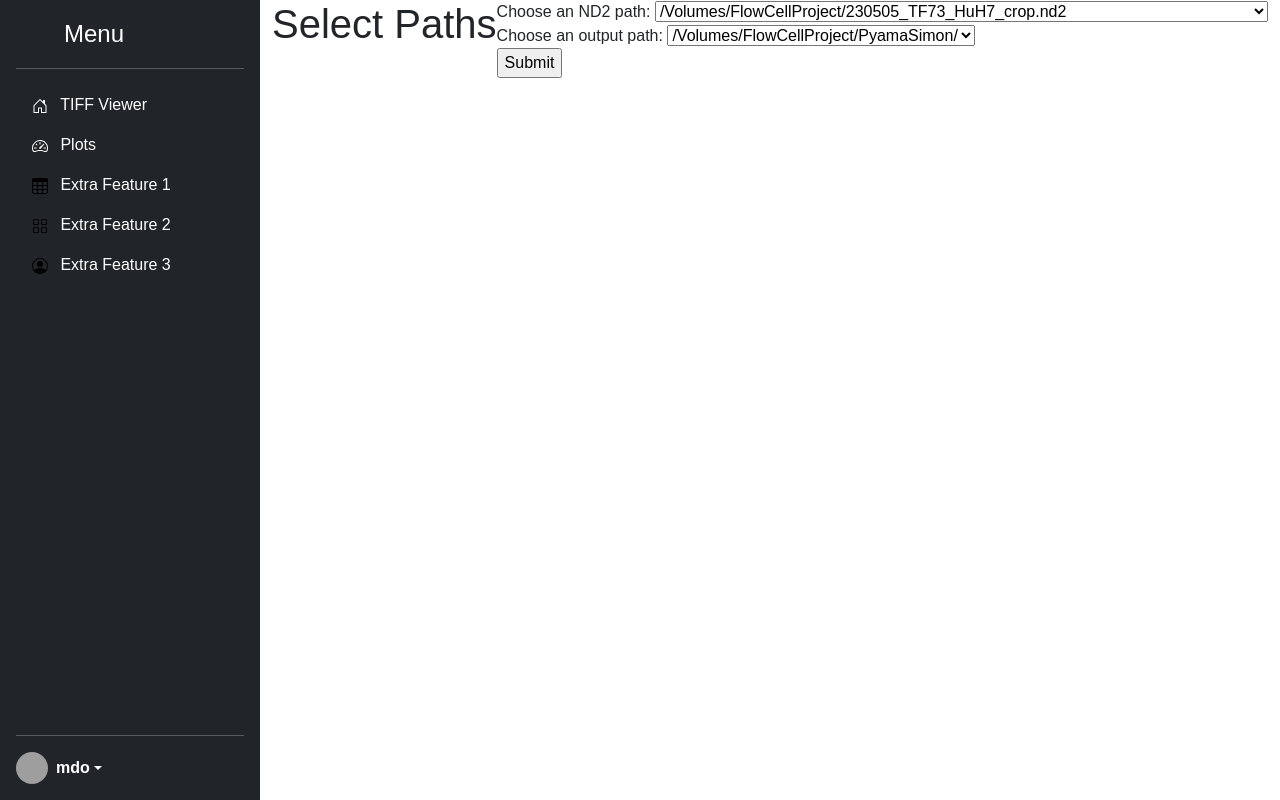
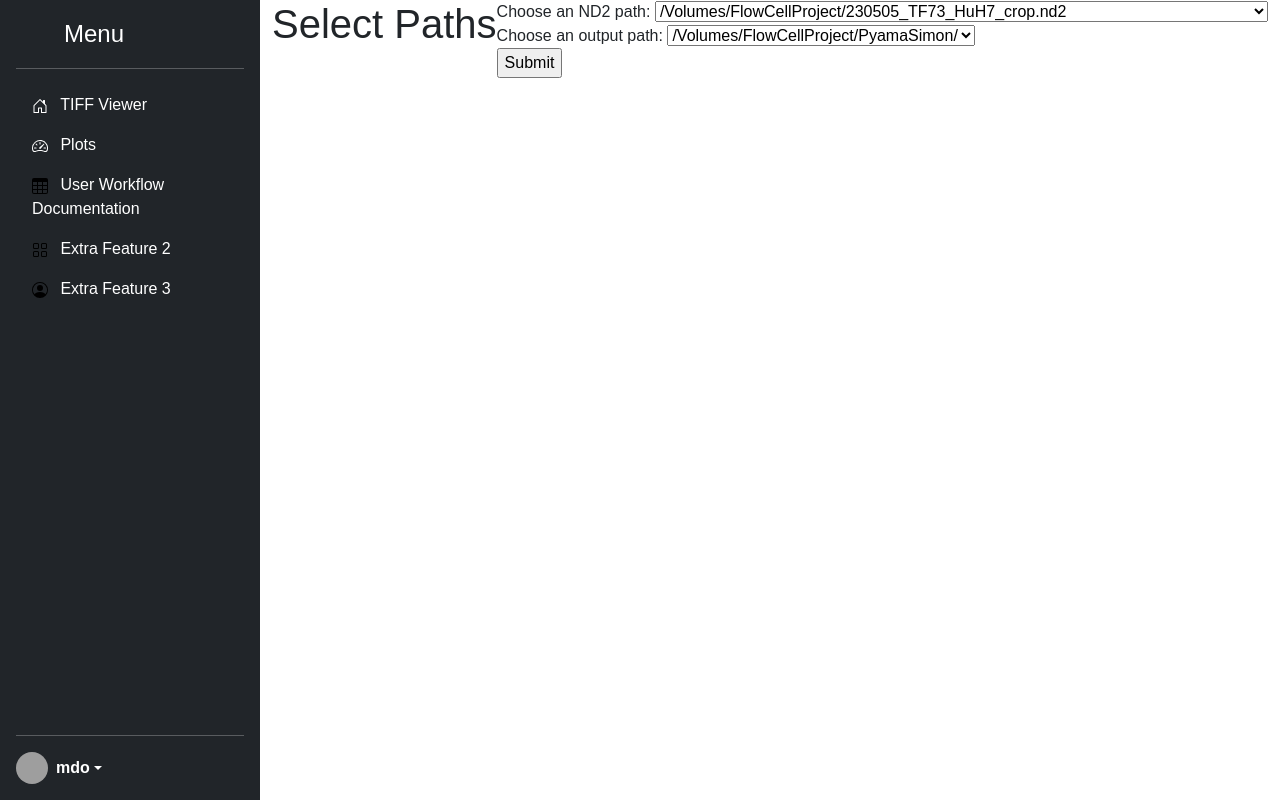
Before and after one commit to keejkrej/liscator, a Flask app: page / in a window 1280 px wide. Run offline with Flask 3, Linux system fonts and the light colour scheme; parts of the project's set-up code (start-up, migrations or seed data) failed here and were passed over; some libraries are stand-ins or nearby versions; grey boxes are pictures that could not be loaded.

Commit message:
Implemented Documentation Tab

```diff
--- a/app.py
+++ b/app.py
@@ -45,6 +45,23 @@ class App:
         def processing():
             return render_template('preprocess.html')
 
+        # Route for documentation
+        #
+        @self.app.route('/documentation', methods=['GET', 'POST'])
+        def documentation():
+            # Render documentation.html and parse the svg file
+
+            svg = "static/images/UserTutorial.svg"
+
+            # The body code in the HTML should look like this:
+                # <object type="image/svg+xml" data="{{ svg }}" width="100%" height="100%"></object>
+
+            return render_template('documentation.html', svg=svg)
+
+
+
+        # Update image based on user input
+
         @self.app.route('/update_image', methods=['POST'])
         def update_image():
             new_position = int(request.form['position'])
--- a/templates/layout.html
+++ b/templates/layout.html
@@ -1,15 +1,19 @@
-<!DOCTYPE html>
+<!doctype html>
 <html>
-
     <head>
         <title>Web Pyama</title>
 
-    <link href="https://cdn.jsdelivr.net/npm/bootstrap@5.3.0-alpha1/dist/css/bootstrap.min.css" rel="stylesheet">
+        <link
+            href="https://cdn.jsdelivr.net/npm/bootstrap@5.3.0-alpha1/dist/css/bootstrap.min.css"
+            rel="stylesheet"
+        />
         <script src="https://code.jquery.com/jquery-3.6.0.min.js"></script>
         <script src="https://cdnjs.cloudflare.com/ajax/libs/noUiSlider/14.6.4/nouislider.min.js"></script>
-    <link href="https://cdnjs.cloudflare.com/ajax/libs/noUiSlider/14.6.4/nouislider.min.css" rel="stylesheet">
+        <link
+            href="https://cdnjs.cloudflare.com/ajax/libs/noUiSlider/14.6.4/nouislider.min.css"
+            rel="stylesheet"
+        />
         <script src="https://cdn.jsdelivr.net/npm/bootstrap@5.3.0-alpha1/dist/js/bootstrap.min.js"></script>
-
 
         {% block styles %}{% endblock %}
 
@@ -145,11 +183,11 @@
                         </li>
                     </form>
                     <li>
-                    <a href="#" class="nav-link text-white">
+                        <a href="/documentation" class="nav-link text-white">
                             <svg class="bi pe-none me-2" width="16" height="16">
                                 <use xlink:href="#table" />
                             </svg>
-                        Extra Feature 1
+                            User Workflow Documentation
                         </a>
                     </li>
                     <li>
```
Also changed, not shown: other parts of templates/layout.html (+82 -39 lines), templates/documentation.html (added, +17 -0 lines), imgs/UserTutorial.svg (added), static/images/UserTutorial.svg (added). Lines whose indentation alone changed are shown as unchanged.
